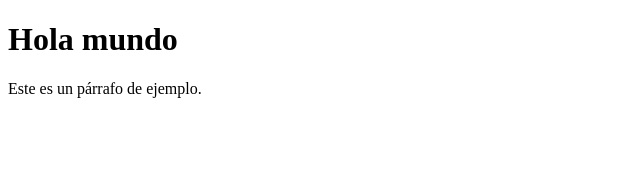
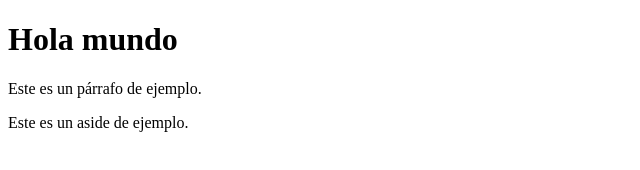
Before and after one commit to cobiniii/Proyectos_Tokio_School, a plain HTML site: page Proyecto_de_prueba/index.html in a window 1280 px wide. Shown: the whole page, without its empty margins (0-640 px from the left). Drawn offline with Linux system fonts and the light colour scheme.

Commit message:
añadimos aside

```diff
--- a/Proyecto_de_prueba/index.html
+++ b/Proyecto_de_prueba/index.html
@@ -13,7 +13,7 @@
                     <h1>Hola mundo</h1>
                     <p>Este es un párrafo de ejemplo.</p>
                 </header>
-
+                <aside><p>Este es un aside de ejemplo.</p></aside>
             </div>
         </div>
     </div>
```
